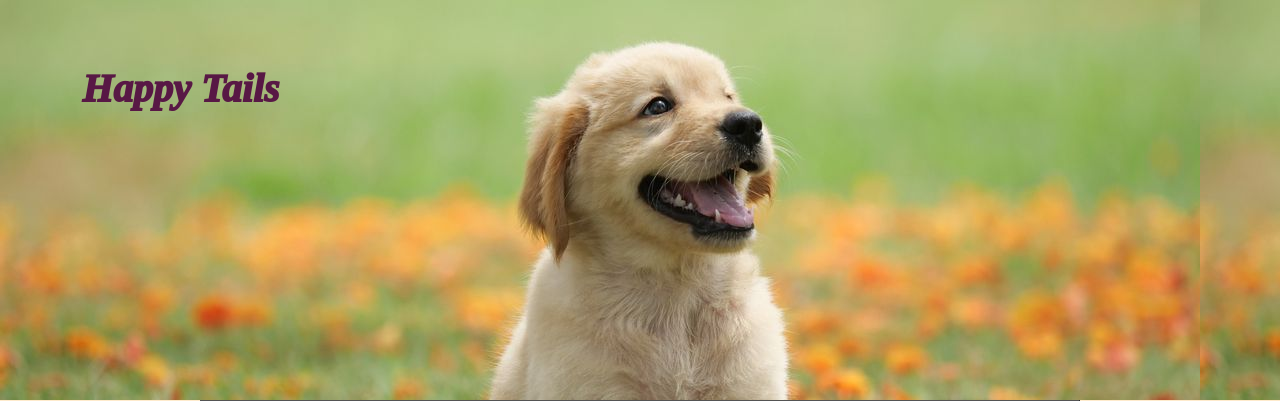
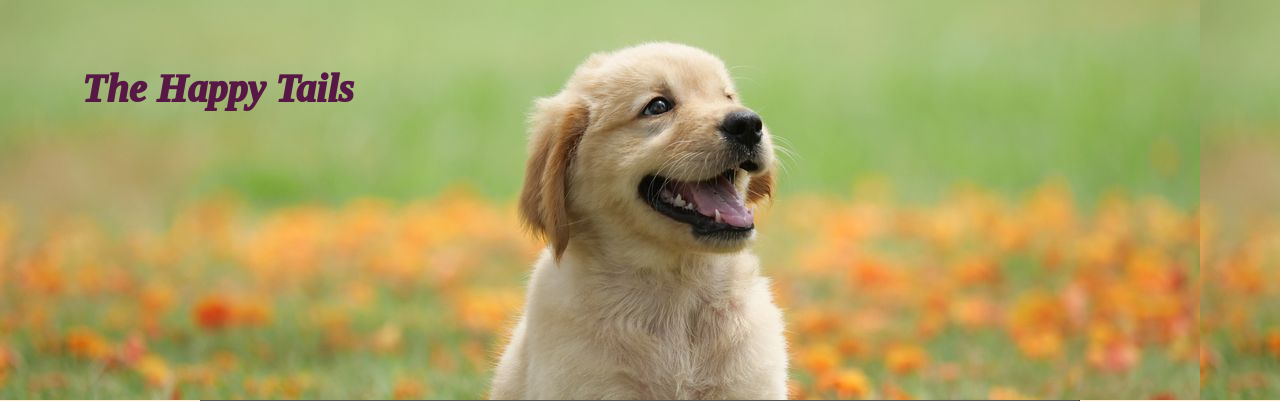
Before and after one commit to KalaipriyaB/happytails, a PHP site: page / in a window 1280 px wide. Shown: the top 401 px of the page. Run offline with PHP 8.4, Linux system fonts and the light colour scheme; some libraries are stand-ins or nearby versions.

Commit message:
Update index.php

```diff
--- a/index.php
+++ b/index.php
@@ -14,7 +14,7 @@
   <body>
     <div class="jumbotron jumbotron-fluid">
       <div class="container">
-        <h1 class="title">Happy Tails</h1>
+        <h1 class="title"> The Happy Tails</h1>
       </div>
     </div>
     <div class="read-me">
```
